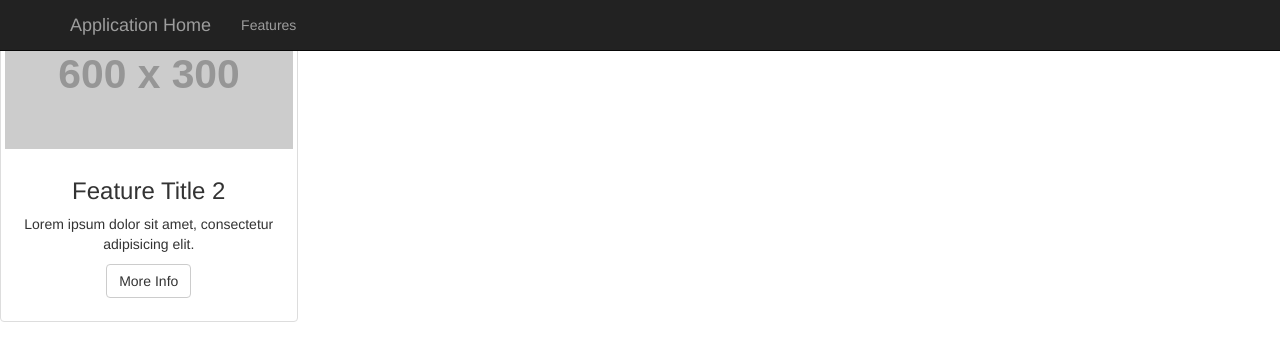
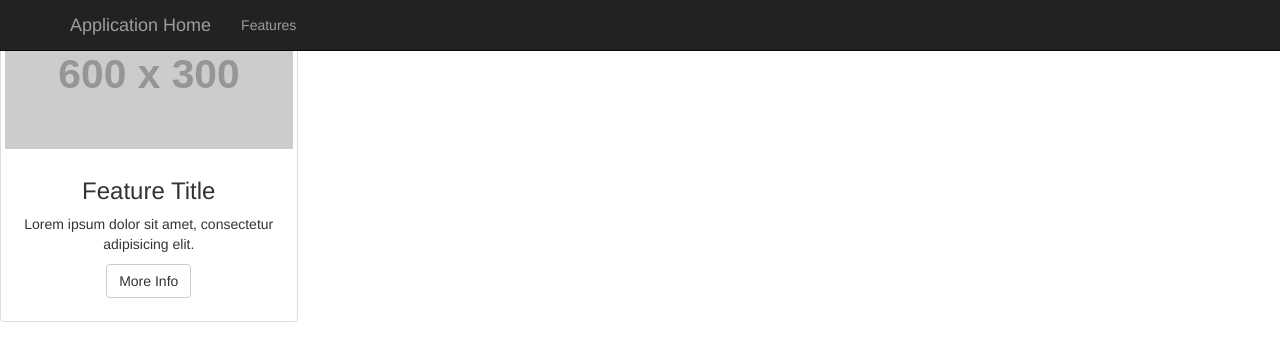
Before and after one commit to snolandis/ng-app2, an Angular app: page /feature-card in a window 1280 px wide. Shown: the top 358 px of the page. Built offline with nearby package versions, Linux system fonts and the light colour scheme.

Commit message:
trying to put together the json

```diff
--- a/src/app/feature-card/feature-card.component.html
+++ b/src/app/feature-card/feature-card.component.html
@@ -1,11 +1,13 @@
 <!-- Page Features -->
 <div class="row text-center">
+
+
 
     <div class="col-md-3 col-sm-6 hero-feature">
         <div class="thumbnail">
             <img src="http://placehold.it/600x300" alt="">
             <div class="caption">
-                <h3>Feature Title {{ numberId + 1 }}</h3>
+                <h3>Feature Title {{ numberId }}</h3>
                 <p>Lorem ipsum dolor sit amet, consectetur adipisicing elit.</p>
                 <p>
                     <a href="/feature-details" class="btn btn-default">More Info</a>
--- a/src/app/feature-card/feature-card.component.ts
+++ b/src/app/feature-card/feature-card.component.ts
@@ -6,7 +6,26 @@ import { Component, OnInit } from '@angular/core';
   styleUrls: ['./feature-card.component.css']
 })
 export class FeatureCardComponent implements OnInit {
-    numberId = 1;
+  features: [
+    {
+      "slug": "feature-title-1",
+      "title": "Feature Title 1",
+      "excerpt": "Lorem ipsum dolor sit amet, consectetur adipisicing elit.",
+      "description": "Lorem ipsum dolor sit amet, consectetur adipisicing elit.",
+      "image":"http//placehold.it/600x300"
+    },
+   {
+      "slug": "feature-title-2",
+      "title": "Feature Title 2",
+      "excerpt": "Lorem ipsum dolor sit amet, consectetur adipisicing elit.",
+      "description": "Lorem ipsum dolor sit amet, consectetur adipisicing elit.",
+      "image":"http//placehold.it/600x300"
+    }
+
+
+
+
+]
   constructor() { }
 
   ngOnInit() {
--- a/src/app/features/features.component.html
+++ b/src/app/features/features.component.html
@@ -10,8 +10,12 @@
             </div>
         </div>
 
+
         <!-- Page Features -->
-        <div class="row text-center">
+
+    <app-feature-card [feature]="feature" *ngFor="let feature of features"></app-feature-card>
+
+        <!-- <div class="row text-center">
 
             <div class="col-md-3 col-sm-6 hero-feature">
                 <div class="thumbnail">
@@ -64,7 +68,7 @@
                     </div>
                 </div>
             </div>
-          </div>
+          </div> -->
 
         <!-- close of top div -->
         </div>
--- a/src/app/features/features.component.ts
+++ b/src/app/features/features.component.ts
@@ -6,7 +6,29 @@ import { Component, OnInit } from '@angular/core';
   styleUrls: ['./features.component.css']
 })
 export class FeaturesComponent implements OnInit {
-  numberId = 19;
+//   features: [
+//     {
+//       "slug": "feature-title-1",
+//       "title": "Feature Title 1",
+//       "excerpt": "Lorem ipsum dolor sit amet, consectetur adipisicing elit.",
+//       "description": "Lorem ipsum dolor sit amet, consectetur adipisicing elit.",
+//       "image":"http//placehold.it/600x300"
+//     },
+//    {
+//       "slug": "feature-title-2",
+//       "title": "Feature Title 2",
+//       "excerpt": "Lorem ipsum dolor sit amet, consectetur adipisicing elit.",
+//       "description": "Lorem ipsum dolor sit amet, consectetur adipisicing elit.",
+//       "image":"http//placehold.it/600x300"
+//     }
+//
+//
+//
+//
+// ]
+
+
+
   constructor() { }
 
   ngOnInit() {
```
